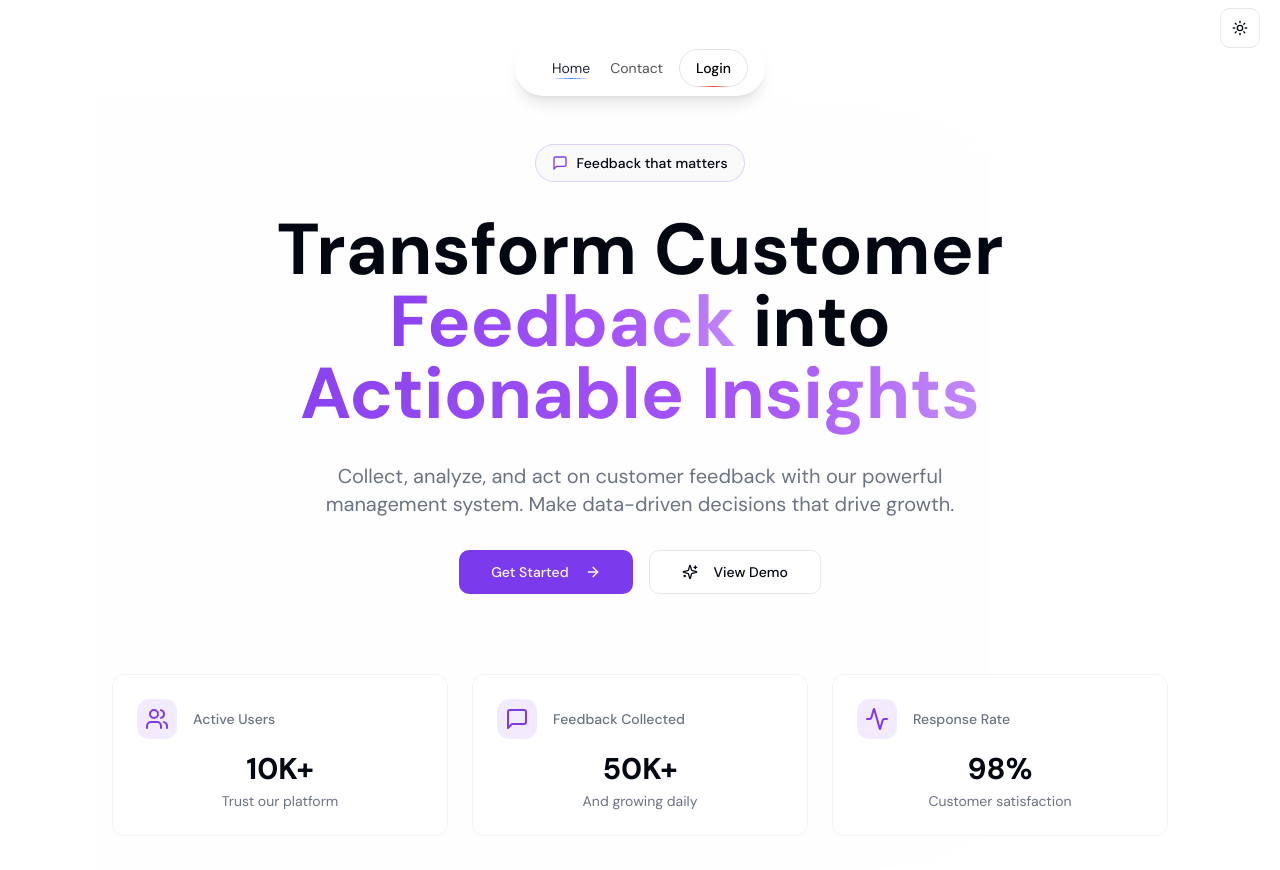
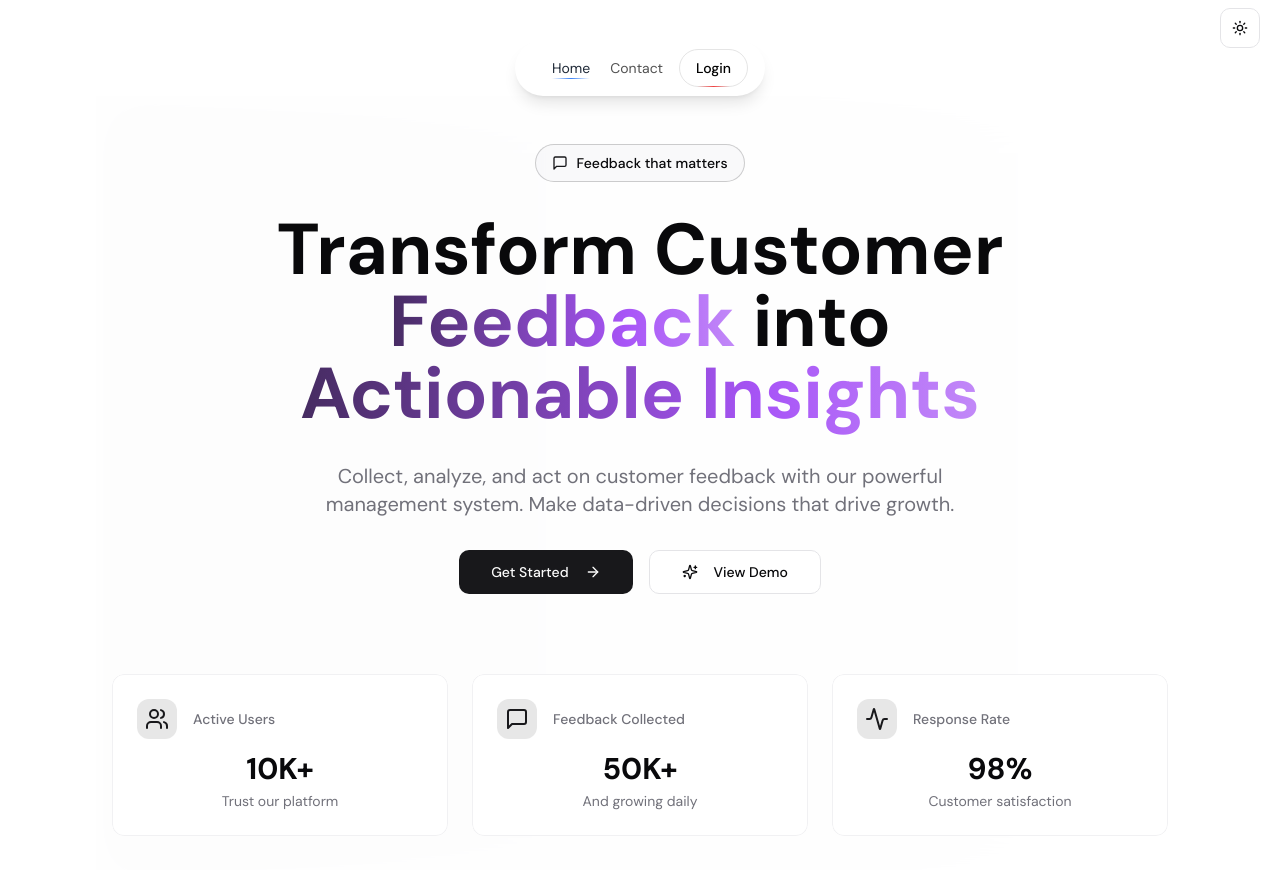
Before and after one commit to Adityaadpandey/Feedback-Management-Sys, a Next.js app in the folder frontend/: page / in a window 1280 px wide. Shown: the top 870 px of the page. Built offline with nearby package versions, Linux system fonts and the light colour scheme; no server answers.

Commit message:
lil changes

```diff
--- a/frontend/src/app/(dashboard)/dashboard/@responses/page.tsx
+++ b/frontend/src/app/(dashboard)/dashboard/@responses/page.tsx
@@ -11,10 +11,12 @@ import axios from "axios";
 export default function ResponsesPage() {
   const searchParams = useSearchParams();
   const formId = searchParams.get("formId");
-  const [responses, setResponses] = useState([]);
+    const [responses, setResponses] = useState([]);
+    const [loading, setLoading] = useState(false);
 
   useEffect(() => {
-    if (!formId) return;
+      if (!formId) return;
+    setLoading(true);
 
     const fetchResponses = async () => {
       try {
@@ -27,9 +29,10 @@ export default function ResponsesPage() {
           }
         );
           setResponses(response.data.responses);
-          console.log("Fetched responses:", response.data.responses);
+        //   setLoading(false);
+        //   console.log("Fetched responses:", response.data.responses);
       } catch (error) {
-        console.error("Failed to fetch responses:", error);
+        console.log("Failed to fetch responses:", error);
       }
     };
 
@@ -39,6 +42,13 @@ export default function ResponsesPage() {
   if (!formId) {
     return <NoResponseSelected />;
   }
+    if (loading){
+        return (
+            <div className="flex justify-center items-center ">
+                <h1 className="text-green-400 text-3xl">Loading..</h1>
+                </div>
+        )
+    }
 
   return (
     <Card className="h-[calc(100vh-2rem)] p-6">
--- a/frontend/src/app/globals.css
+++ b/frontend/src/app/globals.css
@@ -2,50 +2,61 @@
 @tailwind components;
 @tailwind utilities;
 
+
 @layer base {
     :root {
       --background: 0 0% 100%;
-    --foreground: 224 71.4% 4.1%;
+      --foreground: 240 10% 3.9%;
       --card: 0 0% 100%;
-    --card-foreground: 224 71.4% 4.1%;
+      --card-foreground: 240 10% 3.9%;
       --popover: 0 0% 100%;
-    --popover-foreground: 224 71.4% 4.1%;
-    --primary: 262.1 83.3% 57.8%;
-    --primary-foreground: 210 20% 98%;
-    --secondary: 220 14.3% 95.9%;
-    --secondary-foreground: 220.9 39.3% 11%;
-    --muted: 220 14.3% 95.9%;
-    --muted-foreground: 220 8.9% 46.1%;
-    --accent: 220 14.3% 95.9%;
-    --accent-foreground: 220.9 39.3% 11%;
+      --popover-foreground: 240 10% 3.9%;
+      --primary: 240 5.9% 10%;
+      --primary-foreground: 0 0% 98%;
+      --secondary: 240 4.8% 95.9%;
+      --secondary-foreground: 240 5.9% 10%;
+      --muted: 240 4.8% 95.9%;
+      --muted-foreground: 240 3.8% 46.1%;
+      --accent: 240 4.8% 95.9%;
+      --accent-foreground: 240 5.9% 10%;
       --destructive: 0 84.2% 60.2%;
-    --destructive-foreground: 210 20% 98%;
-    --border: 220 13% 91%;
-    --input: 220 13% 91%;
-    --ring: 262.1 83.3% 57.8%;
+      --destructive-foreground: 0 0% 98%;
+      --border: 240 5.9% 90%;
+      --input: 240 5.9% 90%;
+      --ring: 240 5.9% 10%;
       --radius: 0.75rem;
+      --chart-1: 12 76% 61%;
+      --chart-2: 173 58% 39%;
+      --chart-3: 197 37% 24%;
+      --chart-4: 43 74% 66%;
+      --chart-5: 27 87% 67%;
     }
 
     .dark {
-    --background: 224 71.4% 4.1%;
-    --foreground: 210 20% 98%;
-    --card: 224 71.4% 4.1%;
-    --card-foreground: 210 20% 98%;
-    --popover: 224 71.4% 4.1%;
-    --popover-foreground: 210 20% 98%;
-    --primary: 263.4 70% 50.4%;
-    --primary-foreground: 210 20% 98%;
-    --secondary: 215 27.9% 16.9%;
-    --secondary-foreground: 210 20% 98%;
-    --muted: 215 27.9% 16.9%;
-    --muted-foreground: 217.9 10.6% 64.9%;
-    --accent: 215 27.9% 16.9%;
-    --accent-foreground: 210 20% 98%;
+      --background: 240 10% 3.9%;
+      --foreground: 0 0% 98%;
+      --card: 240 10% 3.9%;
+      --card-foreground: 0 0% 98%;
+      --popover: 240 10% 3.9%;
+      --popover-foreground: 0 0% 98%;
+      --primary: 0 0% 98%;
+      --primary-foreground: 240 5.9% 10%;
+      --secondary: 240 3.7% 15.9%;
+      --secondary-foreground: 0 0% 98%;
+      --muted: 240 3.7% 15.9%;
+      --muted-foreground: 240 5% 64.9%;
+      --accent: 240 3.7% 15.9%;
+      --accent-foreground: 0 0% 98%;
       --destructive: 0 62.8% 30.6%;
-    --destructive-foreground: 210 20% 98%;
-    --border: 215 27.9% 16.9%;
-    --input: 215 27.9% 16.9%;
-    --ring: 263.4 70% 50.4%;
+      --destructive-foreground: 0 0% 98%;
+      --border: 240 3.7% 15.9%;
+      --input: 240 3.7% 15.9%;
+      --ring: 240 4.9% 83.9%;
+      --chart-1: 220 70% 50%;
+      --chart-2: 160 60% 45%;
+      --chart-3: 30 80% 55%;
+      --chart-4: 280 65% 60%;
+      --chart-5: 340 75% 55%;
     }
   }
 
--- a/frontend/src/components/globals/form-comp.tsx
+++ b/frontend/src/components/globals/form-comp.tsx
@@ -14,7 +14,7 @@ import {
     Popover,
     PopoverContent,
     PopoverTrigger,
-}   from "@/components/ui/popover";
+} from "@/components/ui/popover";
 import { cn } from "@/lib/utils";
 import { Slider } from "../ui/slider";
 
--- /dev/null
+++ b/frontend/src/components/ui/popover.tsx
@@ -0,0 +1,31 @@
+'use client';
+
+import * as React from 'react';
+import * as PopoverPrimitive from '@radix-ui/react-popover';
+
+import { cn } from '@/lib/utils';
+
+const Popover = PopoverPrimitive.Root;
+
+const PopoverTrigger = PopoverPrimitive.Trigger;
+
+const PopoverContent = React.forwardRef<
+  React.ElementRef<typeof PopoverPrimitive.Content>,
+  React.ComponentPropsWithoutRef<typeof PopoverPrimitive.Content>
+>(({ className, align = 'center', sideOffset = 4, ...props }, ref) => (
+  <PopoverPrimitive.Portal>
+    <PopoverPrimitive.Content
+      ref={ref}
+      align={align}
+      sideOffset={sideOffset}
+      className={cn(
+        'z-50 w-72 rounded-md border bg-popover p-4 text-popover-foreground shadow-md outline-none data-[state=open]:animate-in data-[state=closed]:animate-out data-[state=closed]:fade-out-0 data-[state=open]:fade-in-0 data-[state=closed]:zoom-out-95 data-[state=open]:zoom-in-95 data-[side=bottom]:slide-in-from-top-2 data-[side=left]:slide-in-from-right-2 data-[side=right]:slide-in-from-left-2 data-[side=top]:slide-in-from-bottom-2',
+        className
+      )}
+      {...props}
+    />
+  </PopoverPrimitive.Portal>
+));
+PopoverContent.displayName = PopoverPrimitive.Content.displayName;
+
+export { Popover, PopoverTrigger, PopoverContent };
```
Lines whose indentation alone changed are shown as unchanged.
